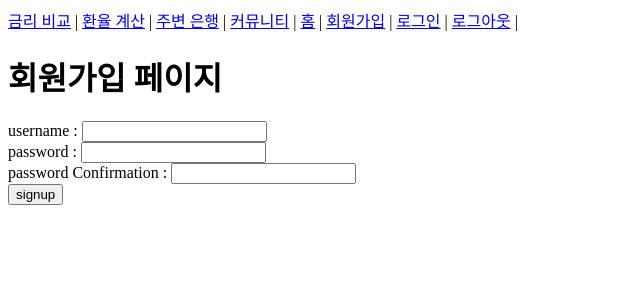
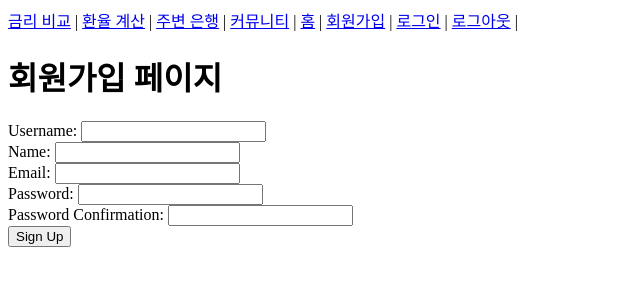
Before and after one commit to kkkhhh4930/GSCH, a Vue app: page /signup in a window 1280 px wide. Shown: the top 300 px of the page, without its empty margins (0-640 px from the left). Built offline with nearby package versions, Linux system fonts and the light colour scheme.

Commit message:
profile 1차

```diff
--- a/src/components/Nav.vue
+++ b/src/components/Nav.vue
@@ -1,6 +1,9 @@
 <script setup>
-import { ref } from 'vue'
+import { ref, computed } from 'vue'
 import { RouterLink, RouterView } from 'vue-router'
+import { useArticleStore } from "@/stores/articles";
+const store = useArticleStore()
+const isLogin = computed(() => store.isLogin)
 
 </script>
 
@@ -17,11 +20,11 @@ import { RouterLink, RouterView } from 'vue-router'
         <RouterLink :to="{ name: 'signup' }">회원가입</RouterLink> |
         <RouterLink :to="{ name: 'login' }">로그인</RouterLink> |
         <RouterLink :to="{ name: 'logout' }">로그아웃</RouterLink> |
-
+        <RouterLink v-if="isLogin" :to="{ name: 'profile' }">프로필</RouterLink>
     </div>
 </template>
 
 
-<style lang="scss" scoped>
+<style scoped>
 
 </style>
--- a/src/router/index.js
+++ b/src/router/index.js
@@ -11,6 +11,7 @@ import BankView from '@/views/BankView.vue'
 import CommunityView from '@/views/CommunityView.vue'
 import ArticleDetailView from '@/views/ArticleDetailView.vue'
 import ArticleCreateView from '@/views/ArticleCreateView.vue'
+import ProfileView from '@/views/ProfileView.vue' // 프로필 뷰를 가져옵니다.
 
 
 const router = createRouter({
@@ -87,6 +88,11 @@ const router = createRouter({
       name: 'articleCreate',
       component: ArticleCreateView
     },
+    {
+      path: "/profile",
+      name: "profile",
+      component: ProfileView,
+    },
   ]
 })
 
@@ -97,7 +103,7 @@ router.beforeEach((to, from) => {
     return { name: "home" };
   }
   if (store.token === null && to.name === "home" && from.name !== "logout") {
-    return { name: "signin" };
+    return { name: "signup" };
   }
 });
 
--- a/src/stores/articles.js
+++ b/src/stores/articles.js
@@ -3,103 +3,102 @@ import { computed, ref } from "vue";
 import { defineStore } from "pinia";
 import { useRouter } from "vue-router";
 
-export const useArticleStore = defineStore( "article", () => {
-  const API_URL = 'http://127.0.0.1:8000'
-  const articles = ref([])
-  const exchanges = ref([])
+export const useArticleStore = defineStore("article", () => {
+  const API_URL = 'http://127.0.0.1:8000';
+  const articles = ref([]);
   const token = ref(null);
   const router = useRouter();
+  const userInfo = ref();
+  const error = ref(null);
 
-  const isLogin = computed(() => {
-    if (token.value === null) {
-      return false;
-    } else {
-      return true;
-    }
-  })
+  const isLogin = computed(() => token.value !== null);
 
-  const signup = function (info) {
-      const { username, password1, password2 } = info;
+  const signup = (info) => {
+    const { username, name, email, password1, password2 } = info;
     axios({
       method: "post",
-        url: "http://127.0.0.1:8000/accounts/signup/",
-        data: {
-          username,
-          password1,
-          password2,
-        },
-      })
-        .then((res) => {
-          console.log("회원가입 성공")
+      url: `${API_URL}/accounts/signup/`,
+      data: { username, name, email, password1, password2 }
+    }).then((res) => {
       const password = password1;
-          login({ username, password })
-        })
-        .catch((error) => {
-          console.log(error)
+      login({ username, password });
+    }).catch((err) => {
+      error.value = err.response.data;
     });
-    }
+  };
 
-  const login = function (info) {
-    const { username, password } = info
+  const login = (info) => {
+    const { username, password } = info;
     axios({
       method: "post",
-      url: "http://127.0.0.1:8000/accounts/login/",
-      data: {
-        username,
-        password,
-      },
-    })
-      .then((res) => {
-        console.log("로그인 성공")
-        console.log(res)
-        console.log(res.data)
-        token.value = res.data.key
-        router.push({ name: "home" })
-      })
-      .catch((error) => {
-        console.log(error);
+      url: `${API_URL}/accounts/login/`,
+      data: { username, password }
+    }).then((res) => {
+      token.value = res.data.key;
+      getUserInfo(username);
+      router.push({ name: "home" });
+    }).catch((err) => {
+      error.value = err.response.data;
     });
-  }
+  };
 
-  const logout = function () {
-    // 로그아웃 로직
-    this.token = null;
-    localStorage.removeItem('article'); // 'article'는 로컬스토리지에 저장된 키 이름 입니다.
-    router.push({ name: "login" }) // 로그인 페이지로 리디렉션
-    console.log('로그아웃 성공')
-  }
+  const logout = () => {
+    token.value = null;
+    userInfo.value = null;
+    localStorage.removeItem('article');
+    router.push({ name: "login" });
+  };
 
-  // 게시글 출력 함수
-  const getArticles = function () {
+  const getArticles = () => {
     axios({
       method: 'get',
-      url: "http://127.0.0.1:8000/community/articles/",
-      headers: {
-        Authorization: `Token ${token.value}`
-      }
-    })
-      .then(response => {
-        articles.value = response.data
-      })
-      .catch(error => {
-        console.log(error)
-      })
-  }
+      url: `${API_URL}/community/articles/`,
+      headers: { Authorization: `Token ${token.value}` },
+    }).then(response => {
+      articles.value = response.data;
+    }).catch((err) => {
+      error.value = err.response.data;
+    });
+  };
 
-  // 금리 비교 함수
-  // const getDeposit = function () {
-  //   axios({
-  //     method : 'get',
-  //     url : `${API_URL}/deposit_list`
-  //   })
-  //     .then(res => {
-  //       console.log(res.data)
-  //       Deposit.value = res.data
-  //     })
-  //     .catch(err => console.log(err))
-  // }
+  const getUserInfo = (username) => {
+    axios({
+      method: 'get',
+      url: `${API_URL}/accounts/${username}/profile/`,
+      headers: { Authorization: `Token ${token.value}` },
+    }).then((res) => {
+      userInfo.value = res.data;
+    }).catch((err) => {
+      error.value = err.response.data;
+    });
+  };
 
-  return { API_URL, token, exchanges, articles, signup, login, logout, isLogin, getArticles,}
-},
+  const changePassword = (data) => {
+    axios({
+      method: 'post',
+      url: `${API_URL}/accounts/change-password/`,
+      data,
+      headers: { Authorization: `Token ${token.value}` },
+    }).then(res => {
+      console.log('비밀번호 변경 성공');
+    }).catch((err) => {
+      error.value = err.response.data;
+    });
+  };
 
-{persist : true})
+  const updateUserInfo = (data) => {
+    axios({
+      method: 'put',
+      url: `${API_URL}/accounts/${data.username}/profile/`,
+      data,
+      headers: { Authorization: `Token ${token.value}` },
+    }).then(res => {
+      userInfo.value = res.data;
+      console.log('회원 정보 수정 성공');
+    }).catch((err) => {
+      error.value = err.response.data;
+    });
+  };
+
+  return { API_URL, token, articles, userInfo, error, signup, login, logout, isLogin, getArticles, getUserInfo, changePassword, updateUserInfo };
+});
--- /dev/null
+++ b/src/views/ProfileView.vue
@@ -0,0 +1,81 @@
+<script setup>
+import { ref, onMounted, computed } from 'vue';
+import { useArticleStore } from '@/stores/articles';
+
+const articleStore = useArticleStore();
+const activeTab = ref('profile');
+const showPasswordChange = ref(false);
+
+const userInfo = computed(() => {
+  console.log(articleStore.userInfo)
+  return articleStore.userInfo}
+  );
+const oldPassword = ref('');
+const newPassword = ref('');
+
+onMounted(() => {
+  const username = articleStore.userInfo?.username;
+  if (username) {
+    articleStore.getUserInfo(username);
+  }
+});
+
+const changePassword = () => {
+  if (!oldPassword.value || !newPassword.value) {
+    alert('기존 비밀번호와 새 비밀번호를 입력해주세요.');
+    return;
+  }
+  articleStore.changePassword({ old_password: oldPassword.value, new_password: newPassword.value });
+  showPasswordChange.value = false;
+};
+
+const updateUserInfo = () => {
+  articleStore.updateUserInfo(userInfo.value);
+
+};
+
+</script>
+
+<template>
+  <div>
+    <div>
+      <button @click="activeTab = 'profile'">회원 정보 수정</button>
+      <button @click="activeTab = 'products'">가입 상품 관리</button>
+      <button @click="activeTab = 'recommendations'">상품 추천 받기</button>
+    </div>
+
+    <div v-if="activeTab === 'profile'" class="tab-content">
+      <div class="profile">
+        <img :src="userInfo?.profile_img || 'default_profile_img.jpg'" alt="Profile Picture" />
+        <p>이름: {{ userInfo?.name }}</p>
+        <p>username: {{ userInfo?.username }}</p>
+        <p>회원번호: {{ userInfo?.id }}</p>
+        <p>Email: {{ userInfo?.email }}</p>
+        <button @click="showPasswordChange = !showPasswordChange">비밀 번호 변경</button>
+        <button @click="activeTab = 'editProfile'">회원 정보 수정</button>
+
+        <div v-if="showPasswordChange" class="password-change">
+          <input v-model="oldPassword" type="password" placeholder="기존 비밀번호" />
+          <input v-model="newPassword" type="password" placeholder="새 비밀번호" />
+          <button @click="changePassword">변경 완료</button>
+        </div>
+      </div>
+    </div>
+
+    <div v-if="activeTab === 'products'" class="tab-content">
+      <h2>가입 상품 관리</h2>
+    </div>
+
+    <div v-if="activeTab === 'recommendations'" class="tab-content">
+      <h2>상품 추천 받기</h2>
+    </div>
+
+    <div v-if="activeTab === 'editProfile'" class="tab-content">
+      <h2>회원 정보 수정</h2>
+      <input v-model="userInfo.value.name" type="text" placeholder="이름" />
+      <input v-model="userInfo.value.username" type="text" placeholder="username" />
+      <input v-model="userInfo.value.email" type="email" placeholder="Email" />
+      <button @click="updateUserInfo">수정 완료</button>
+    </div>
+  </div>
+</template>
--- a/src/views/SignupView.vue
+++ b/src/views/SignupView.vue
@@ -2,13 +2,17 @@
   <h1>회원가입 페이지</h1>
   <div>
     <form @submit.prevent="signup">
-      <label for="username">username : </label>
+      <label for="username">Username: </label>
       <input type="text" id="username" v-model="username" /><br />
-      <label for="password1">password : </label>
+      <label for="name">Name: </label>
+      <input type="text" id="name" v-model="name" /><br />
+      <label for="email">Email: </label>
+      <input type="email" id="email" v-model="email" /><br />
+      <label for="password1">Password: </label>
       <input type="password" id="password1" v-model="password1" /><br />
-      <label for="password2">password Confirmation : </label>
+      <label for="password2">Password Confirmation: </label>
       <input type="password" id="password2" v-model="password2" /><br />
-      <input type="submit" value="signup" />
+      <input type="submit" value="Sign Up" />
     </form>
   </div>
 </template>
@@ -18,12 +22,16 @@ import { ref } from "vue";
 import { useArticleStore } from "@/stores/articles";
 const store = useArticleStore();
 const username = ref("");
+const name = ref("");
+const email = ref("");
 const password1 = ref("");
 const password2 = ref("");
 
 const signup = function () {
   const info = {
     username: username.value,
+    name: name.value,
+    email: email.value,
     password1: password1.value,
     password2: password2.value,
   };
```
Lines whose indentation alone changed are shown as unchanged.
